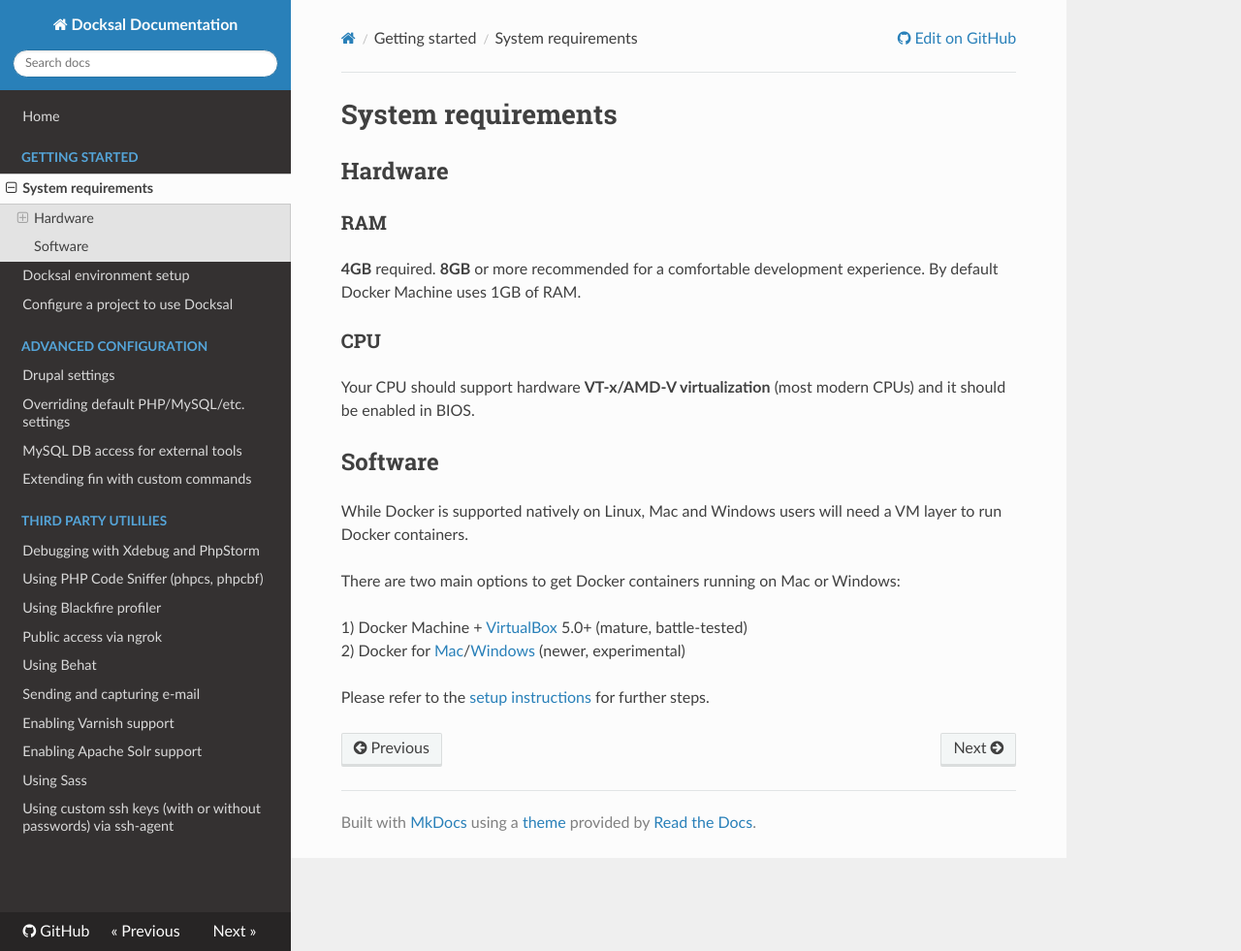
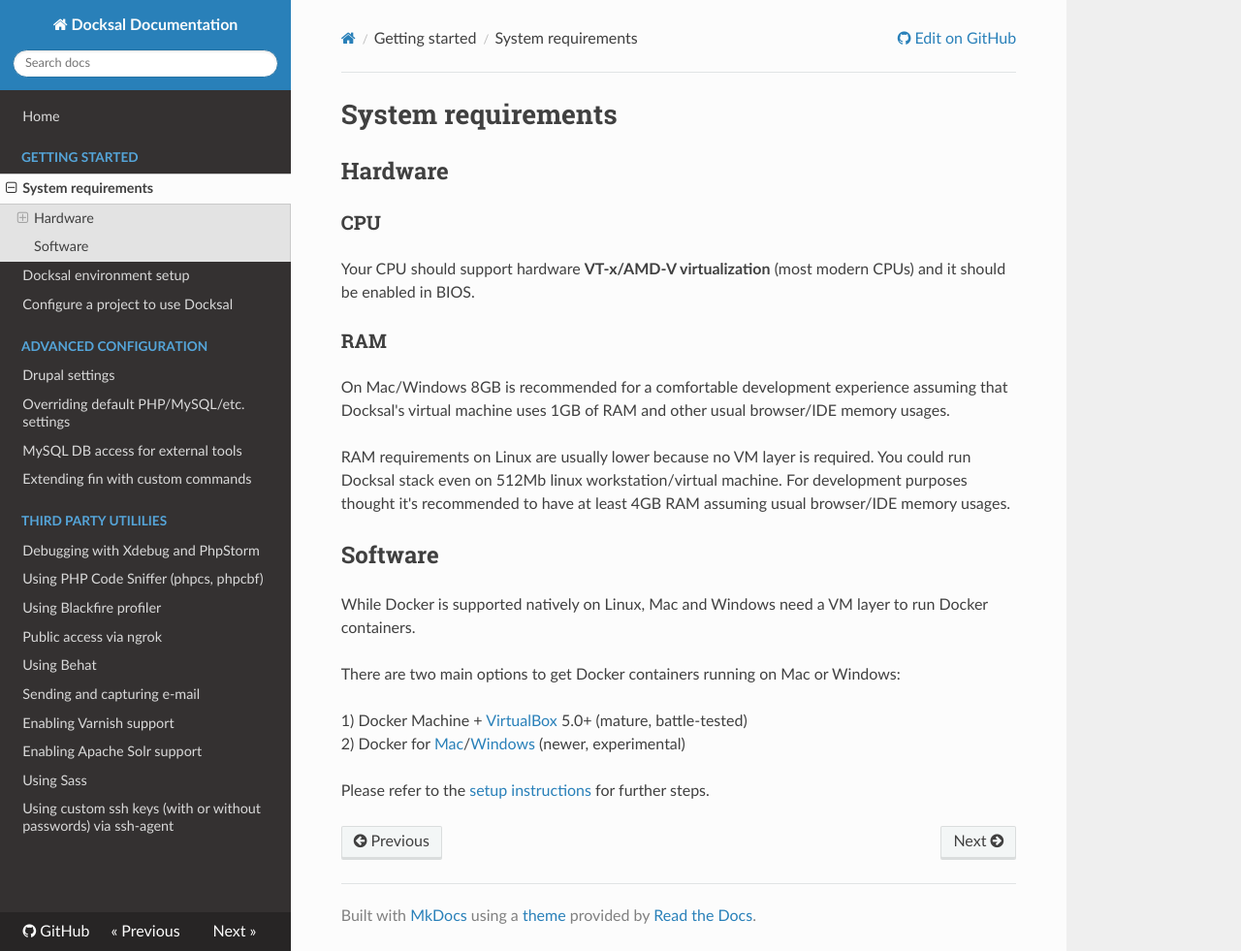
Before and after one commit to docksal/docksal, an MkDocs documentation site: the page built from docs/system-requirements.md, in a window 1280 px wide and 981 px high. Shown: the whole window at 97% size. Built offline with MkDocs 1.6.1, drawn with Linux system fonts in a browser that asks for light colours; nearby versions of some CDN libraries; old or Windows-style settings are respelled for this version of MkDocs.

Commit message:
Update system-requirements.md

```diff
--- a/docs/system-requirements.md
+++ b/docs/system-requirements.md
@@ -1,19 +1,20 @@
 # System requirements
 
 ## Hardware
-
-### RAM
-
-**4GB** required.
-**8GB** or more recommended for a comfortable development experience. By default Docker Machine uses 1GB of RAM.
 
 ### CPU
 
 Your CPU should support hardware **VT-x/AMD-V virtualization** (most modern CPUs) and it should be enabled in BIOS.
 
+### RAM
+
+On Mac/Windows 8GB is recommended for a comfortable development experience assuming that Docksal's virtual machine uses 1GB of RAM and other usual browser/IDE memory usages.
+
+RAM requirements on Linux are usually lower because no VM layer is required. You could run Docksal stack even on 512Mb linux workstation/virtual machine. For development purposes thought it's recommended to have at least 4GB RAM assuming usual browser/IDE memory usages.
+
 ## Software
 
-While Docker is supported natively on Linux, Mac and Windows users will need a VM layer to run Docker containers.
+While Docker is supported natively on Linux, Mac and Windows need a VM layer to run Docker containers.
 
 There are two main options to get Docker containers running on Mac or Windows:
 
```
